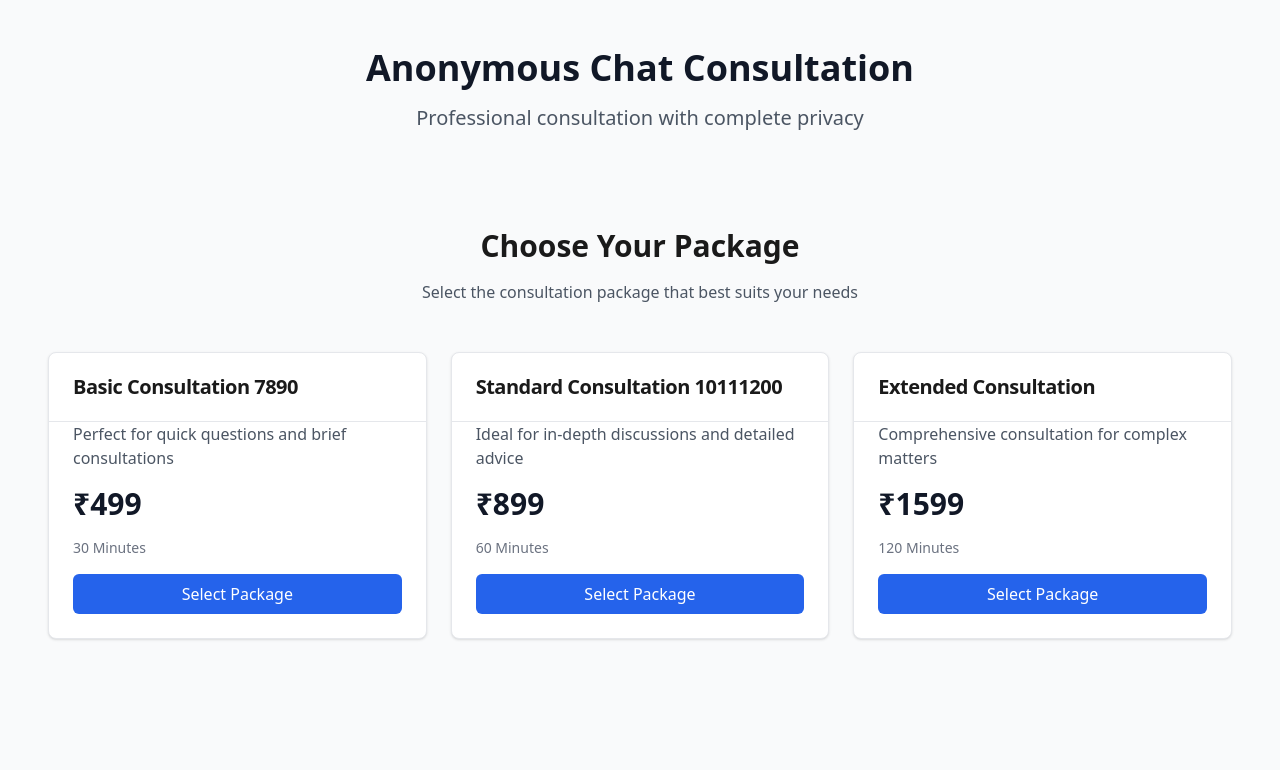
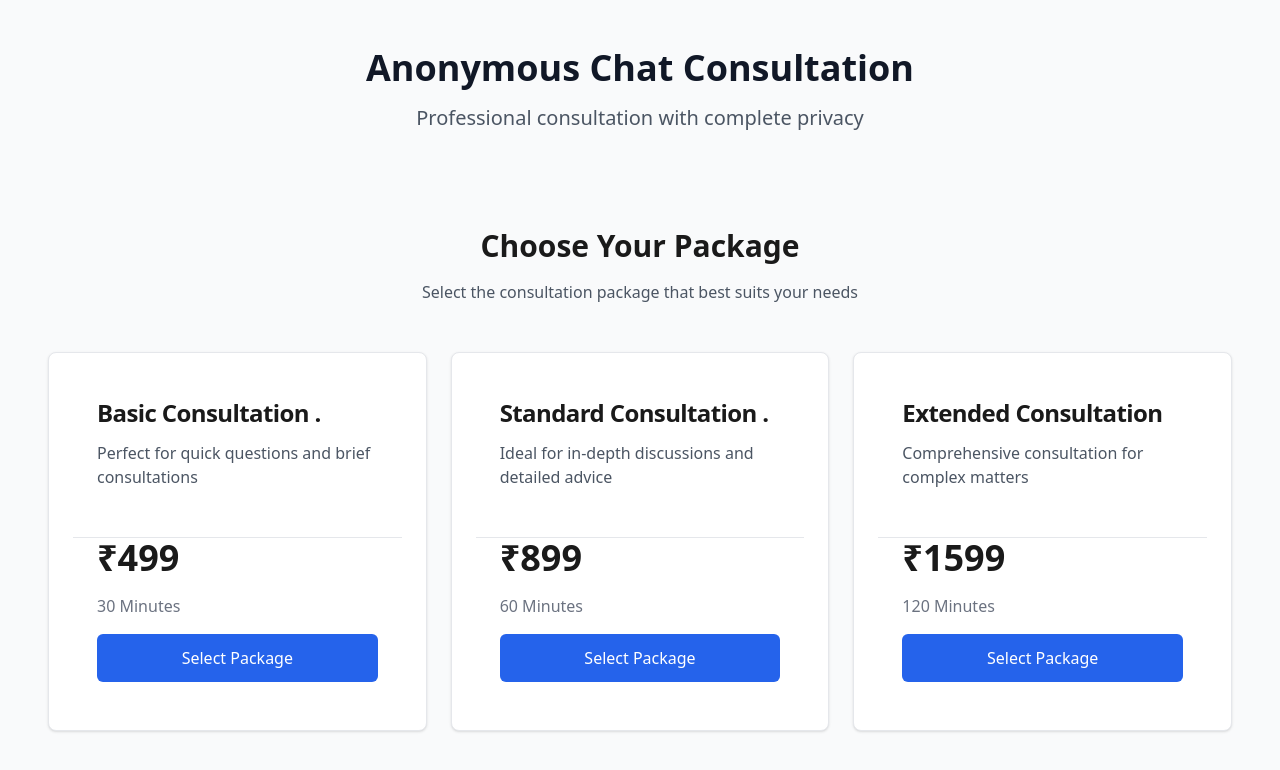
Before and after one commit to gijojohn/anonymousChat, a Next.js app: page / in a window 1280 px wide. Shown: the top 770 px of the page. Built offline with nearby package versions, Linux system fonts and the light colour scheme.

Commit message:
fixing stylin issues

```diff
--- a/src/components/packages-section.tsx
+++ b/src/components/packages-section.tsx
@@ -8,14 +8,14 @@ import { Button } from '@/components/ui/button';
 const PACKAGES = [
   {
     id: 1,
-    title: 'Basic Consultation 7890 ',
+    title: 'Basic Consultation .',
     description: 'Perfect for quick questions and brief consultations',
     price: 499,
     duration: '30 Minutes',
   },
   {
     id: 2,
-    title: 'Standard Consultation 10111200',
+    title: 'Standard Consultation .',
     description: 'Ideal for in-depth discussions and detailed advice',
     price: 899,
     duration: '60 Minutes',
@@ -47,17 +47,17 @@ export function PackagesSection() {
         <div className="packages-grid">
           {PACKAGES.map((pkg) => (
             <div key={pkg.id}>
-              <Card className="h-full bg-white border border-gray-200 hover:shadow-lg transition-all duration-300">
-                <CardHeader>
-                  <CardTitle className="text-xl font-semibold">{pkg.title}</CardTitle>
+              <Card className="h-full bg-white border border-gray-200 hover:shadow-lg transition-all duration-300 p-6">
+                <CardHeader className="p-0">
+                  <CardTitle className="text-2xl font-bold mb-4">{pkg.title}</CardTitle>
+		  <p className="text-gray-600 mb-6">{pkg.description}</p>
                 </CardHeader>
-                <CardContent className="space-y-4">
-                  <p className="text-gray-600">{pkg.description}</p>
-                  <div className="text-3xl font-bold text-gray-900">₹{pkg.price}</div>
-                  <div className="text-sm text-gray-500">{pkg.duration}</div>
+                <CardContent className="p-0 space-y-4">
+                  <div className="text-4xl font-bold">₹{pkg.price}</div>
+    		  <div className="text-gray-500">{pkg.duration}</div>
                   <Button
+       		    className="w-full bg-blue-600 hover:bg-blue-700 text-white py-3 rounded-lg"
                     onClick={() => handlePackageSelect(pkg.id)}
-                    className="w-full bg-blue-600 hover:bg-blue-700 text-white py-2 px-4 rounded-md transition-colors"
                   >
                     Select Package
                   </Button>
```
